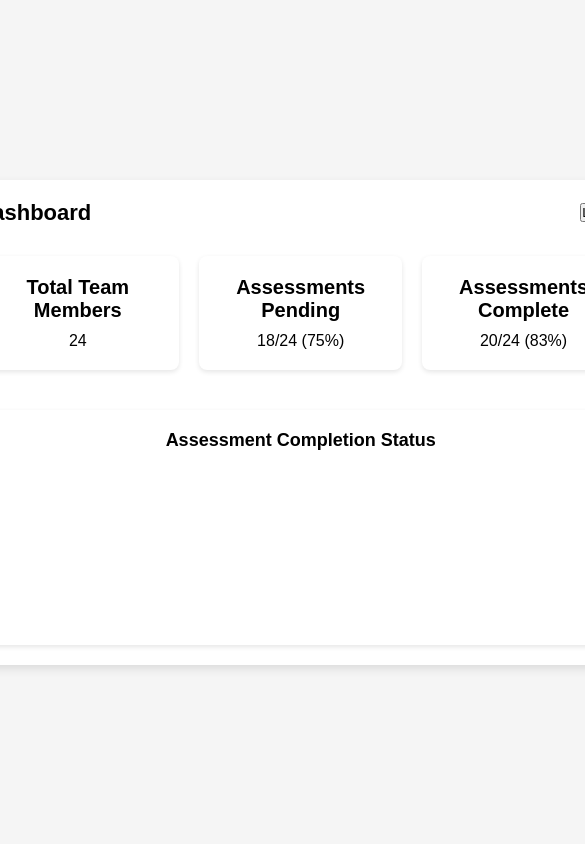
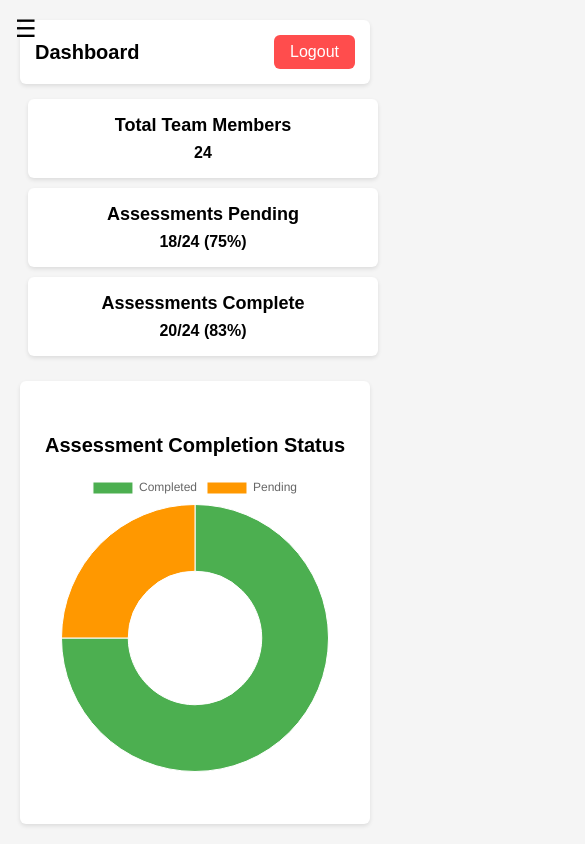
Before and after one commit to GurunathJadhav/pms-front-end, a React (Create React App) app: page /manager-dashboard in a window 390 px wide. Shown: the top 844 px of the page, 585 px wide, since content can reach past the window. Built offline with nearby package versions, Linux system fonts and the light colour scheme.

Commit message:
manger dashboard page is designed

```diff
--- a/package.json
+++ b/package.json
@@ -4,8 +4,11 @@
   "private": true,
   "dependencies": {
     "axios": "^1.7.9",
+    "bootstrap": "^3.4.1",
+    "chart.js": "^4.4.7",
     "cra-template": "1.2.0",
     "react": "^19.0.0",
+    "react-chartjs-2": "^5.3.0",
     "react-dom": "^19.0.0",
     "react-icons": "^5.4.0",
     "react-router-dom": "^7.1.5",
--- a/src/components/manager/dashboard/ManagerDashboard.css
+++ b/src/components/manager/dashboard/ManagerDashboard.css
@@ -1,25 +1,34 @@
-@import url('https://fonts.googleapis.com/css2?family=Roboto:wght@400;500&display=swap');
-
-body {
+/* Reset styles */
+body, html {
+    margin: 0;
+    padding: 0;
+    width: 100%;
+    height: 100%;
     font-family: 'Roboto', sans-serif;
-    margin: 0;
     background-color: #f5f5f5;
+    overflow: hidden;
   }
 
-.container {
+  /* Main container */
+  .dashboard-container {
     display: flex;
+    height: 100vh;
+    width: 100vw;
   }
 
+  /* Sidebar */
   .sidebar {
-    width: 250px;
+    width: 220px;
     background-color: #fff;
     box-shadow: 2px 0 5px rgba(0, 0, 0, 0.1);
     padding: 20px;
+    height: 100vh;
+    transition: transform 0.3s ease-in-out;
   }
 
   .sidebar h2 {
     font-size: 18px;
-    margin-bottom: 40px;
+    margin-bottom: 20px;
   }
 
   .sidebar ul {
@@ -28,75 +37,172 @@ body {
   }
 
   .sidebar ul li {
-    margin-bottom: 20px;
+    margin-bottom: 15px;
   }
 
   .sidebar ul li a {
     text-decoration: none;
     color: #333;
     font-size: 16px;
+    display: block;
+    padding: 8px;
+    transition: 0.3s;
   }
 
+  .sidebar ul li a:hover {
+    background-color: #4CAF50;
+    color: white;
+    border-radius: 4px;
+  }
+
+  /* Sidebar Toggle Button */
+  .sidebar-toggle {
+    display: none;
+    position: absolute;
+    top: 15px;
+    left: 15px;
+    font-size: 24px;
+    background: none;
+    border: none;
+    cursor: pointer;
+  }
+
+  /* Main Content */
   .main-content {
     flex-grow: 1;
     padding: 20px;
+    display: flex;
+    flex-direction: column;
+    align-items: center;
   }
 
+  /* Dashboard Header */
   .dashboard-header {
     display: flex;
     justify-content: space-between;
     align-items: center;
+    background-color: #fff;
+    padding: 15px;
+    border-radius: 6px;
+    box-shadow: 0 2px 4px rgba(0, 0, 0, 0.1);
+    margin-bottom: 15px;
+    width: 100%;
   }
 
   .dashboard-header h1 {
-    font-size: 22px;
-    margin: 0;
+    font-size: 20px;
   }
 
+  .logout-btn {
+    background-color: #ff4d4d;
+    color: white;
+    border: none;
+    padding: 8px 16px;
+    font-size: 16px;
+    border-radius: 6px;
+    cursor: pointer;
+  }
+
+  .logout-btn:hover {
+    background-color: #cc0000;
+  }
+
+  /* Stats Container */
   .stats-container {
     display: flex;
-    gap: 20px;
-    margin-top: 30px;
+    justify-content: space-between;
+    width: 100%;
+    margin-bottom: 15px;
   }
 
   .stat-card {
     flex: 1;
     background-color: #fff;
-    padding: 20px;
-    border-radius: 8px;
-    box-shadow: 0 2px 5px rgba(0, 0, 0, 0.1);
+    padding: 16px;
+    border-radius: 6px;
+    box-shadow: 0 2px 4px rgba(0, 0, 0, 0.1);
     text-align: center;
+    margin: 0 8px;
   }
 
   .stat-card h2 {
-    font-size: 20px;
-    margin-bottom: 10px;
+    font-size: 18px;
+    margin-bottom: 8px;
   }
 
   .stat-card p {
     font-size: 16px;
-    margin: 0;
+    font-weight: bold;
   }
 
+  /* Chart Container */
   .chart-container {
     background-color: #fff;
-    margin-top: 40px;
     padding: 20px;
-    border-radius: 8px;
-    box-shadow: 0 2px 5px rgba(0, 0, 0, 0.1);
+    border-radius: 6px;
+    box-shadow: 0 2px 4px rgba(0, 0, 0, 0.1);
     text-align: center;
+    width: 100%;
+    flex-grow: 1;
+    display: flex;
+    flex-direction: column;
+    align-items: center;
+    justify-content: center;
   }
 
   .chart-title {
-    font-size: 18px;
-    margin-bottom: 20px;
+    font-size: 20px;
+    margin-bottom: 15px;
   }
 
   .chart-wrapper {
-    width: 300px;
-    margin: 0 auto;
+    display: flex;
+    justify-content: center;
+    align-items: center;
+    width: 100%;
+    max-width: 500px;
+    height: 300px;
   }
 
   canvas {
     max-width: 100%;
+    height: auto;
   }
+
+  /* Responsive Design */
+  @media screen and (max-width: 768px) {
+    .sidebar {
+      position: fixed;
+      left: -250px;
+      height: 100%;
+      width: 220px;
+      transition: left 0.3s ease-in-out;
+    }
+
+    .sidebar.open {
+      left: 0;
+    }
+
+    .sidebar-toggle {
+      display: block;
+    }
+
+    .stats-container {
+      flex-direction: column;
+      width: 100%;
+    }
+
+    .stat-card {
+      width: 100%;
+      margin-bottom: 10px;
+    }
+
+    .chart-container {
+      width: 100%;
+    }
+
+    .chart-wrapper {
+      width: 100%;
+      max-width: 100%;
+    }
+  }
--- a/src/components/manager/dashboard/ManagerDashboard.jsx
+++ b/src/components/manager/dashboard/ManagerDashboard.jsx
@@ -1,11 +1,37 @@
-import React from 'react'
-import './ManagerDashboard.css'
+import React, { useState } from "react";
+import { Chart, ArcElement, Tooltip, Legend } from "chart.js";
+import { Doughnut } from "react-chartjs-2";
+import "./ManagerDashboard.css";
+
+Chart.register(ArcElement, Tooltip, Legend);
 
 const ManagerDashboard = () => {
+  const [sidebarOpen, setSidebarOpen] = useState(false);
+
+  const toggleSidebar = () => {
+    setSidebarOpen(!sidebarOpen);
+  };
+
+  const data = {
+    labels: ["Completed", "Pending"],
+    datasets: [
+      {
+        data: [75, 25],
+        backgroundColor: ["#4CAF50", "#FF9800"],
+        borderWidth: 1,
+      },
+    ],
+  };
+
   return (
+    <div className="dashboard-container">
+      {/* Sidebar Toggle Button for Mobile */}
+      <button className="sidebar-toggle" onClick={toggleSidebar}>
+        ☰
+      </button>
 
-    <div className="container">
-        <div className="sidebar">
+      {/* Sidebar */}
+      <div className={`sidebar ${sidebarOpen ? "open" : ""}`}>
         <h2>Hi! Ravindra Kulkarni</h2>
         <ul>
           <li><a href="#">Dashboard</a></li>
@@ -13,10 +39,12 @@ const ManagerDashboard = () => {
           <li><a href="#">My Profile</a></li>
         </ul>
       </div>
+
+      {/* Main Content */}
       <div className="main-content">
         <div className="dashboard-header">
           <h1>Dashboard</h1>
-                <button>Logout</button>
+          <button className="logout-btn">Logout</button>
         </div>
 
         <div className="stats-container">
@@ -34,16 +62,16 @@ const ManagerDashboard = () => {
           </div>
         </div>
 
+        {/* Chart Section */}
         <div className="chart-container">
           <h3 className="chart-title">Assessment Completion Status</h3>
           <div className="chart-wrapper">
-                    <canvas id="completionChart"></canvas>
+            <Doughnut data={data} />
           </div>
         </div>
       </div>
     </div>
+  );
+};
 
-  )
-}
-
-export default ManagerDashboard
+export default ManagerDashboard;
```
Also changed, not shown: 1 other file (tests, documents, lock files or other folders). Lines whose indentation alone changed are shown as unchanged.
